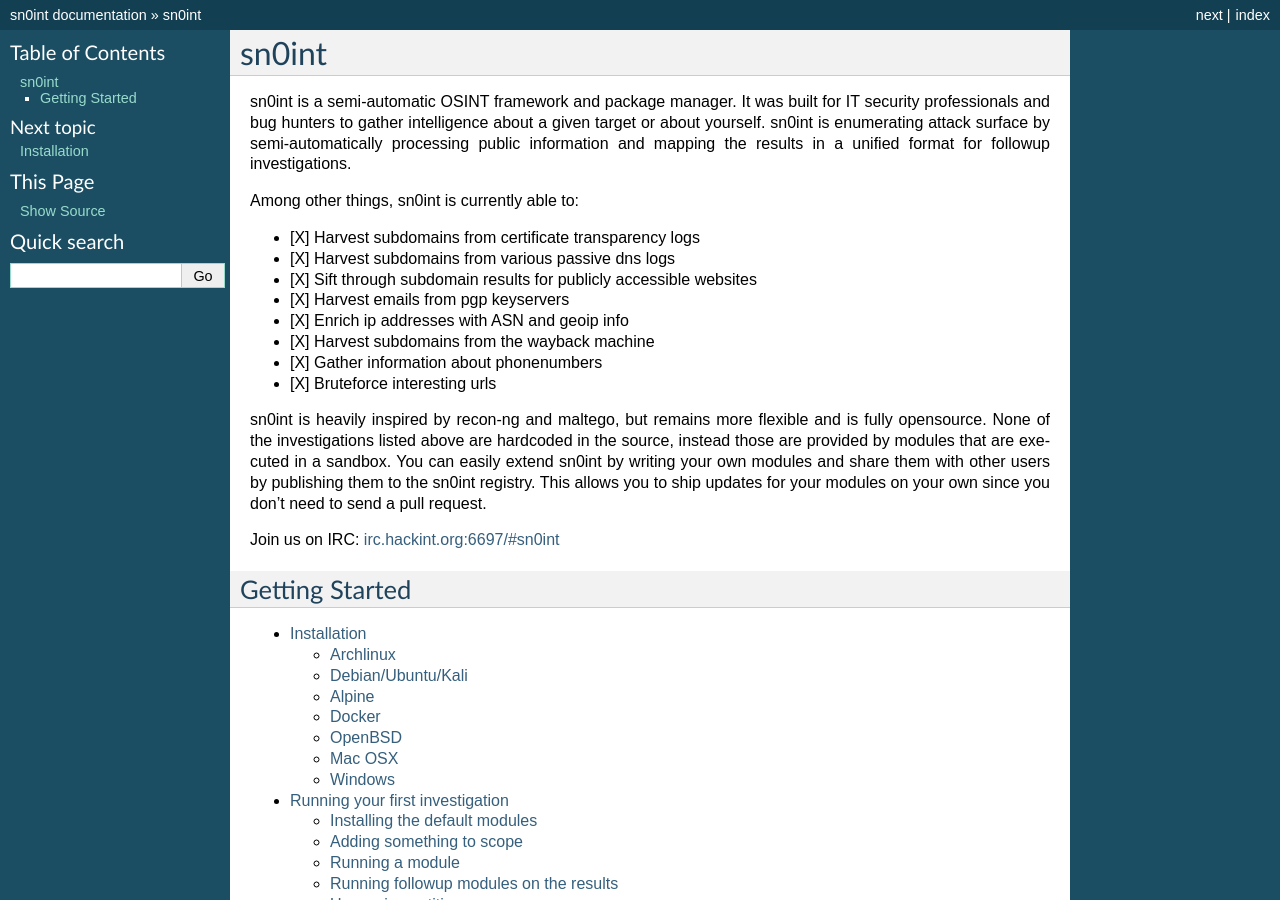
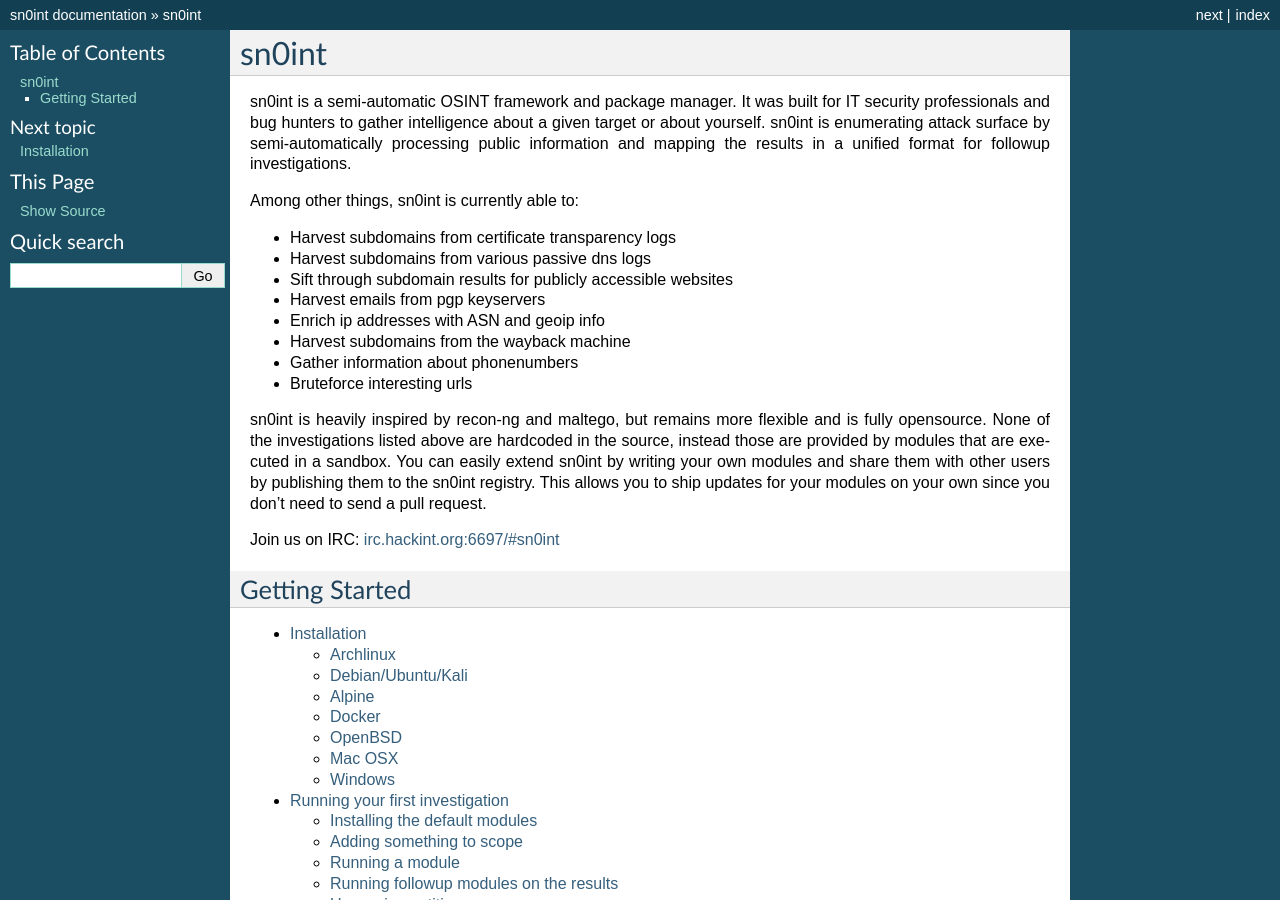
Before and after one commit to kpcyrd/sn0int, a Sphinx documentation site: the page built from docs/index.rst, in a window 1280 px wide and 900 px high. Built offline with Sphinx 7.4.7, drawn with Linux system fonts in a browser that asks for light colours.

Commit message:
Update feature list format

```diff
--- a/docs/index.rst
+++ b/docs/index.rst
@@ -9,14 +9,14 @@
 
 Among other things, sn0int is currently able to:
 
-- [X] Harvest subdomains from certificate transparency logs
-- [X] Harvest subdomains from various passive dns logs
-- [X] Sift through subdomain results for publicly accessible websites
-- [X] Harvest emails from pgp keyservers
-- [X] Enrich ip addresses with ASN and geoip info
-- [X] Harvest subdomains from the wayback machine
-- [X] Gather information about phonenumbers
-- [X] Bruteforce interesting urls
+- Harvest subdomains from certificate transparency logs
+- Harvest subdomains from various passive dns logs
+- Sift through subdomain results for publicly accessible websites
+- Harvest emails from pgp keyservers
+- Enrich ip addresses with ASN and geoip info
+- Harvest subdomains from the wayback machine
+- Gather information about phonenumbers
+- Bruteforce interesting urls
 
 sn0int is heavily inspired by recon-ng and maltego, but remains more flexible
 and is fully opensource.  None of the investigations listed above are hardcoded
```
Also changed, not shown: README.md (+8 -8 lines), 1 other file.
